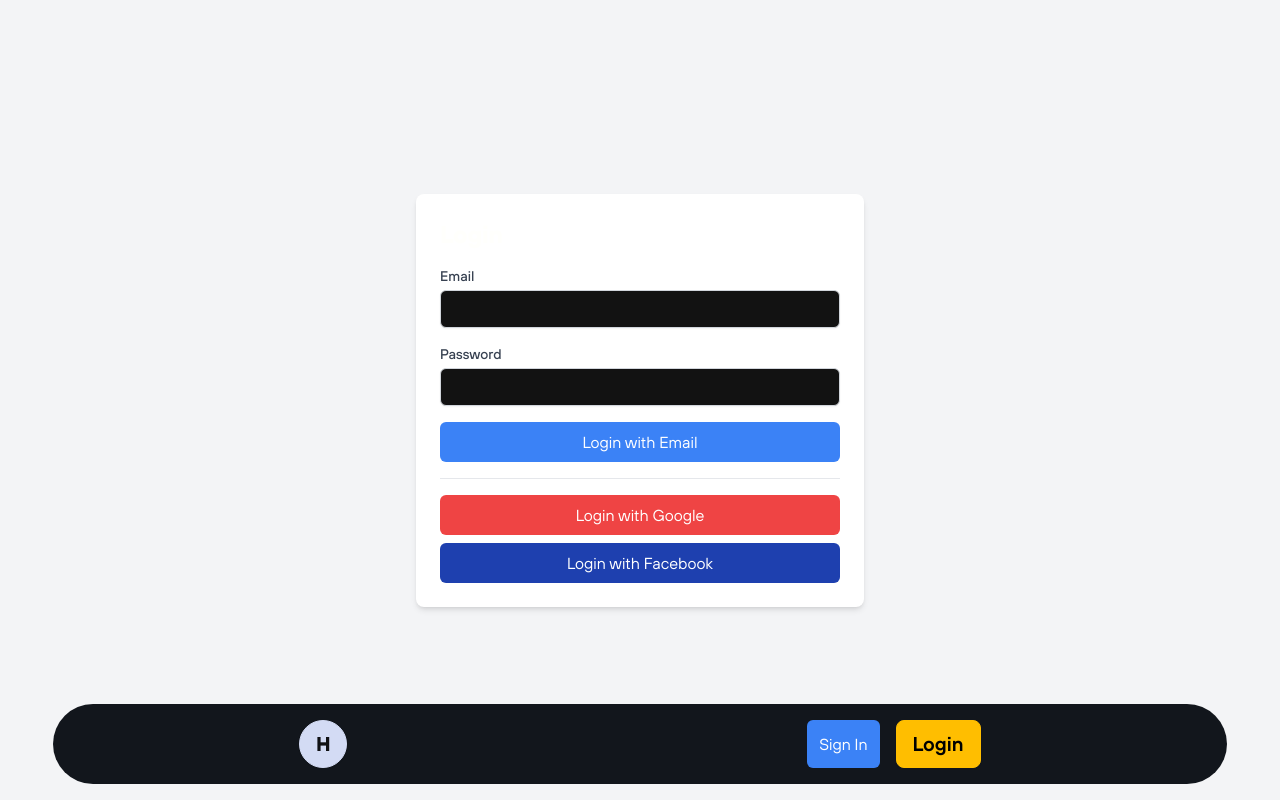
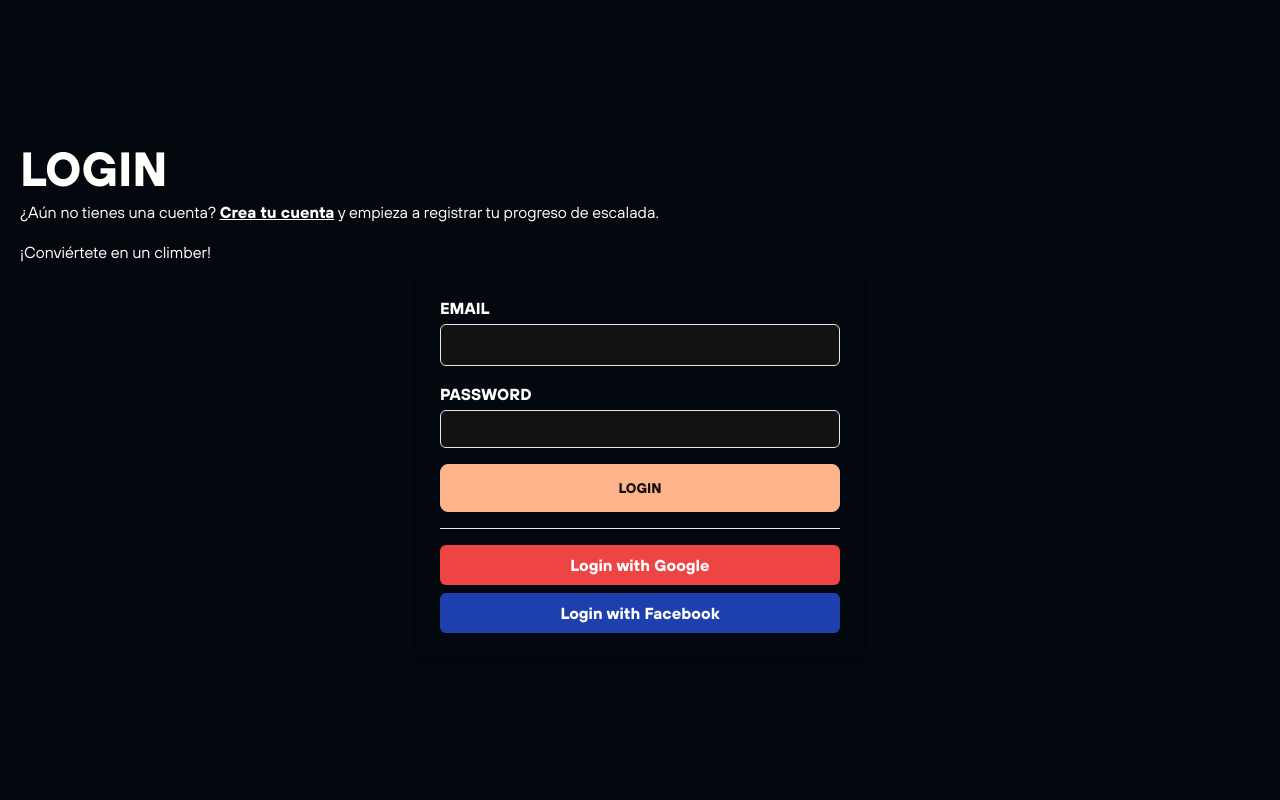
Before and after one commit to tomi-casabona/climbify, a React (Vite) app: page / in a window 1280 px wide. Built offline with nearby package versions, Linux system fonts and the light colour scheme; no server answers.

Commit message:
login layout done and hidden navbar

```diff
--- a/src/App.tsx
+++ b/src/App.tsx
@@ -11,12 +11,15 @@ import { fetchSectors } from "./redux/thunks/sectorsThunks";
 import { fetchRoutes } from "./redux/thunks/routesThunks";
 import { setUser } from "./redux/slices/userSlice";
 import { getUserData } from "./services/getUserData";
+import useAuth from "./hooks/useAuth";
 
 export const App: React.FC = () => {
   const dispatch = useDispatch<AppDispatch>();
   const { locations, schools, sectors, routes } = useSelector(
     (state: RootState) => state
   );
+  const isAuthenticated = useAuth();
+
   useEffect(() => {
     const unsubscribe = auth.onAuthStateChanged((user) => {
       console.log(user);
@@ -38,7 +41,7 @@ export const App: React.FC = () => {
   return (
     <Router>
       <div className="font-tt-hoves min-h-screen bg-light-bg dark:bg-dark-bg">
-        <Navbar />
+        {isAuthenticated && <Navbar />}
         <AppRoutes />
       </div>
     </Router>
--- a/src/pages/Login.tsx
+++ b/src/pages/Login.tsx
@@ -56,16 +56,24 @@ export const Login: React.FC = () => {
   };
 
   return (
-		<div className="flex flex-col items-center justify-center min-h-screen bg-gray-100">
-			<div className="bg-white p-6 rounded-lg shadow-md w-full max-w-md">
-				<h1 className="text-2xl font-bold mb-4">Login</h1>
+    <div className="flex flex-col items-center justify-center min-h-screen">
+      <h1 className="mx-5 text-5xl self-start uppercase font-bold">Login</h1>
+      <p className="mx-5 py-2 self-start">
+        ¿Aún no tienes una cuenta?{" "}
+        <span
+          className="font-bold underline"
+          onClick={() => navigate("/signIn")}
+        >
+          Crea tu cuenta
+        </span>{" "}
+        y empieza a registrar tu progreso de escalada.
+      </p>
+      <p className="self-start mx-5 py-2">¡Conviértete en un climber!</p>
+      <div className="p-6 rounded-lg shadow-md w-full max-w-md">
         {error && <p className="text-red-500 mb-4">{error}</p>}
         <form onSubmit={handleEmailPasswordLogin} className="space-y-4">
           <div>
-						<label
-							htmlFor="email"
-							className="block text-sm font-medium text-gray-700"
-						>
+            <label htmlFor="email" className="block uppercase font-bold ">
               Email
             </label>
             <input
@@ -74,14 +82,11 @@ export const Login: React.FC = () => {
               value={email}
               onChange={(e) => setEmail(e.target.value)}
               required
-							className="mt-1 block w-full px-3 py-2 border border-gray-300 rounded-md shadow-sm focus:outline-none focus:ring-indigo-500 focus:border-indigo-500 sm:text-sm"
+              className="mt-1 block w-full px-3 py-2 border rounded-md shadow-sm focus:ring-indigo-500"
             />
           </div>
           <div>
-						<label
-							htmlFor="password"
-							className="block text-sm font-medium text-gray-700"
-						>
+            <label htmlFor="password" className="block uppercase font-bold">
               Password
             </label>
             <input
@@ -90,26 +95,26 @@ export const Login: React.FC = () => {
               value={password}
               onChange={(e) => setPassword(e.target.value)}
               required
-							className="mt-1 block w-full px-3 py-2 border border-gray-300 rounded-md shadow-sm focus:outline-none focus:ring-indigo-500 focus:border-indigo-500 sm:text-sm"
+              className="mt-1 block w-full px-3 py-2 border rounded-md shadow-sm sm:text-sm"
             />
           </div>
           <button
             type="submit"
-						className="w-full bg-blue-500 text-white py-2 px-4 rounded-md hover:bg-blue-600 focus:outline-none focus:bg-blue-600"
+            className=" btn btn-primary uppercase w-full font-bold focus:outline-none"
           >
-						Login with Email
+            Login
           </button>
         </form>
         <hr className="my-4" />
         <button
           onClick={handleGoogleSignIn}
-					className="w-full bg-red-500 text-white py-2 px-4 rounded-md hover:bg-red-600 focus:outline-none focus:bg-red-600 mb-2"
+          className="w-full font-bold bg-red-500 text-white py-2 px-4 rounded-md hover:bg-red-600 focus:outline-none focus:bg-red-600 mb-2"
         >
           Login with Google
         </button>
         <button
           onClick={handleFacebookSignIn}
-					className="w-full bg-blue-800 text-white py-2 px-4 rounded-md hover:bg-blue-900 focus:outline-none focus:bg-blue-900"
+          className="w-full font-bold bg-blue-800 text-white py-2 px-4 rounded-md hover:bg-blue-900 focus:outline-none focus:bg-blue-900"
         >
           Login with Facebook
         </button>
```
Lines whose indentation alone changed are shown as unchanged.
